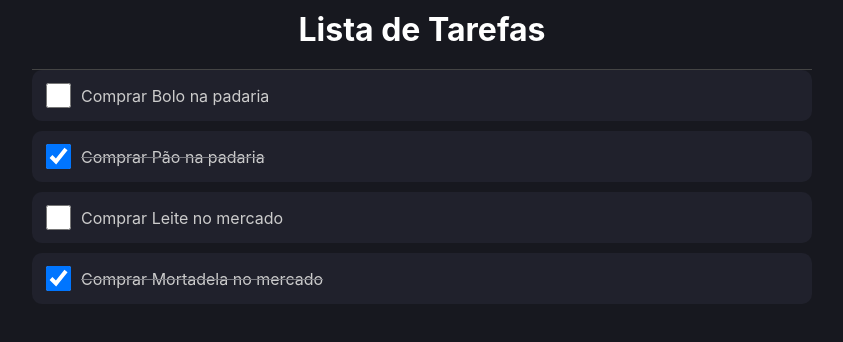
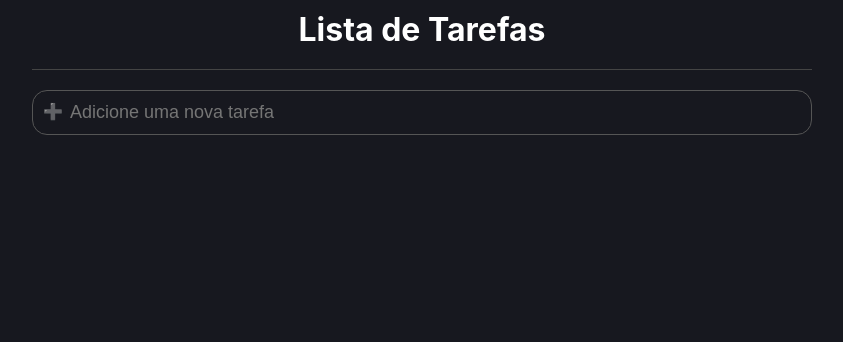
Before and after one commit to Lucas-yago/Task-List-React, a React (Create React App) app: page / in a window 1280 px wide. Shown: the top 342 px of the page, without its empty margins (218-1061 px from the left). Built offline with nearby package versions, Linux system fonts and the light colour scheme.

Commit message:
implementa criar nova tarefa

```diff
--- a/src/App.tsx
+++ b/src/App.tsx
@@ -2,33 +2,33 @@
 import * as C from './App.styles';
 import { Item } from './types/item';
 import { ListItem } from './components/ListItem';
+import { AddItem } from './components/AddItem';
+
+const App = () => {
+  const [list, setList] = useState<Item[]>([]);
+
+  const handleAddTask = (taskName: string)=>{
+    let newList = [...list];
+    newList.push({
+      id: list.length + 1,
+      name: taskName,
+      done: false
+    })
+    setList(newList)
+  }
 
 
-const App = () => {
-  const [list, setList] = useState<Item[]>([
-    {id: 1, name:"Comprar Bolo na padaria", done: false},
-    {id: 2, name:"Comprar Pão na padaria", done: true},
-    {id: 3, name:"Comprar Leite no mercado", done: false},
-    {id: 4, name:"Comprar Mortadela no mercado", done: true}
-
-  ]);
 
   return(
     <C.Container>
       <C.Area>
         <C.Header>Lista de Tarefas</C.Header>
 
-        {/*ADICIONA NOVA TAREFA */}
-
-
-
-        {/*LISTA TODAS AS TAREFAS*/}
+        <AddItem onEnter={handleAddTask} />
 
         {list.map((item, index)=>(
           <ListItem key={index} item={item}/>
         ))}
-
-
 
       </C.Area>
     </C.Container>
--- /dev/null
+++ b/src/components/AddItem/index.tsx
@@ -0,0 +1,32 @@
+
+import { useState, KeyboardEvent } from 'react';
+import * as C from './styles';
+
+type EnterProps ={
+    onEnter: (taskName: string) => void;
+}
+
+export const AddItem = ({onEnter}: EnterProps)=>{
+
+    const[inputText, setInputText] = useState('');
+
+    const handleKeyUp = (e: KeyboardEvent)=>{
+        if(e.code === 'Enter' && inputText !== ''){
+            onEnter(inputText);
+            setInputText('');
+        }
+    };
+
+    return(
+        <C.Container>
+            <div className="image">➕</div>
+            <input
+                type="text"
+                placeholder = "Adicione uma nova tarefa"
+                value={inputText}
+                onChange={e=>setInputText(e.target.value)}
+                onKeyUp={handleKeyUp}
+             />
+        </C.Container>
+    );
+};
--- /dev/null
+++ b/src/components/AddItem/styles.ts
@@ -0,0 +1,27 @@
+import styled from "styled-components";
+
+
+export const Container  = styled.div`
+
+    border: 1px solid #555;
+    border-radius: 15px;
+    padding: 10px;
+    margin: 20px 0 20px 0;
+    display: flex;
+    align-itens: center;
+
+    .image{
+        margin-right: 5px;
+        cursor: pointer;
+    }
+
+    input{
+        border: 0px;
+        background: transparent;
+        outline: 0;
+        color: #FFF;
+        font-size: 18px;
+        flex: 1;
+    }
+
+`;
--- a/src/components/ListItem/styles.ts
+++ b/src/components/ListItem/styles.ts
@@ -14,6 +14,7 @@
     align-items: center;
     text-decoration: ${done ? 'line-through' : 'initial'};
 
+
     input{
         width: 25px;
         height: 25px;
@@ -23,6 +24,5 @@
     label{
         color: #CCC;
     }
-
 `
 ));
```
Also changed, not shown: src/logo.svg (deleted).
